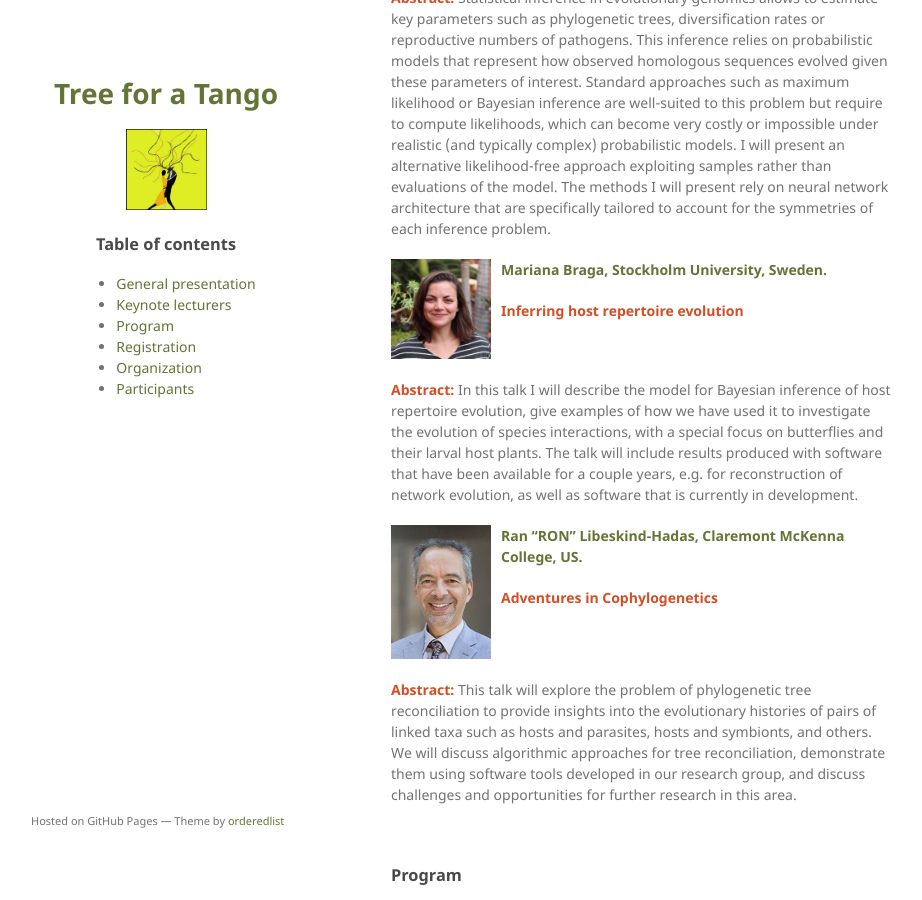
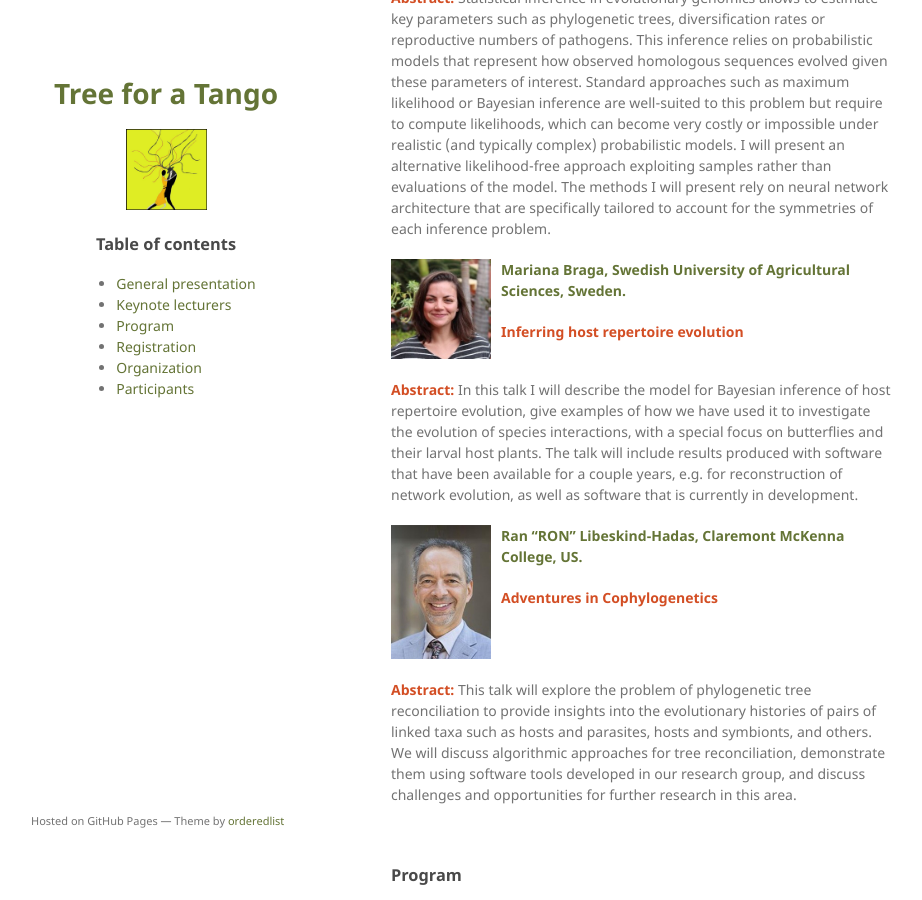
Before and after one commit to bioinf-isel/bioinf-isel.github.io, a Jekyll site: the page built from tree-for-a-tango/index.md, in a window 1280 px wide and 900 px high, scrolled down 2091 px. Shown: the whole window, without its empty margins (179-1101 px from the left). Built offline with Jekyll 4.4.1, drawn with Linux system fonts in a browser that asks for light colours; the repository's description, which GitHub fills in, is left out.

Commit message:
Abstracts update

```diff
--- a/tree-for-a-tango/index.md
+++ b/tree-for-a-tango/index.md
@@ -85,7 +85,7 @@ problem.
 
 <img  title="a title" alt="Alt text" src="/assets/img/MarianaBraga.jpg" width="20%" height="20%" style="float: left;  padding-right: 10px; " />
 
-**<span style="color:#647436">Mariana Braga, Stockholm University, Sweden.</span>**
+**<span style="color:#647436">Mariana Braga, Swedish University of Agricultural Sciences, Sweden.</span>**
 
 **<span style="color:#D34E24"> Inferring host repertoire evolution  </span>**
 <br clear="left"/>
```
